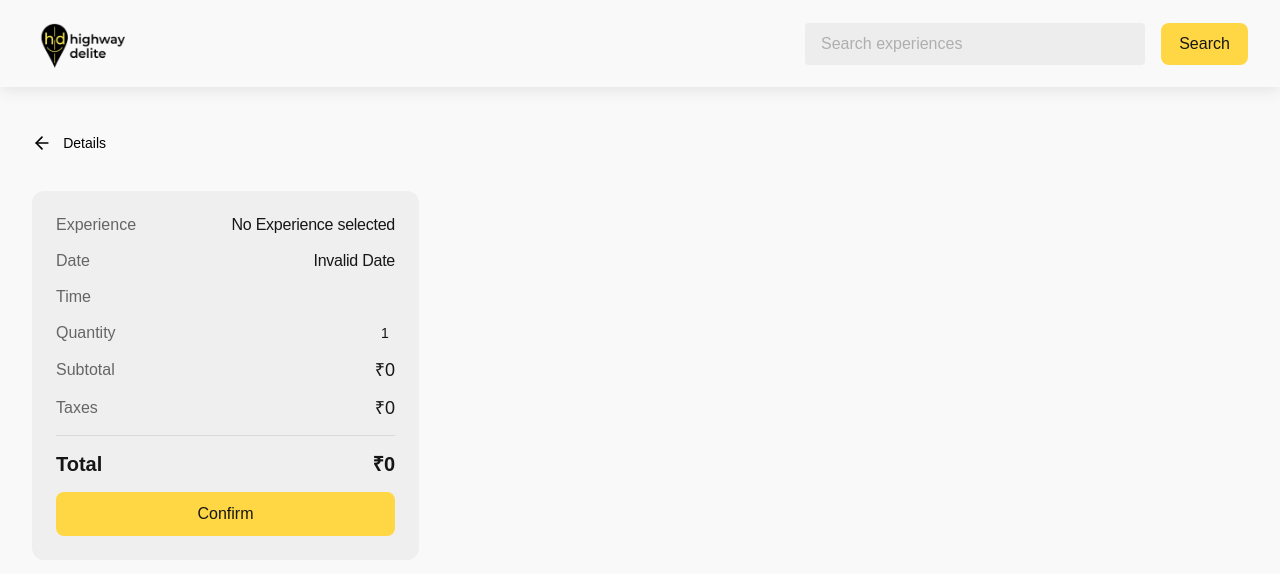
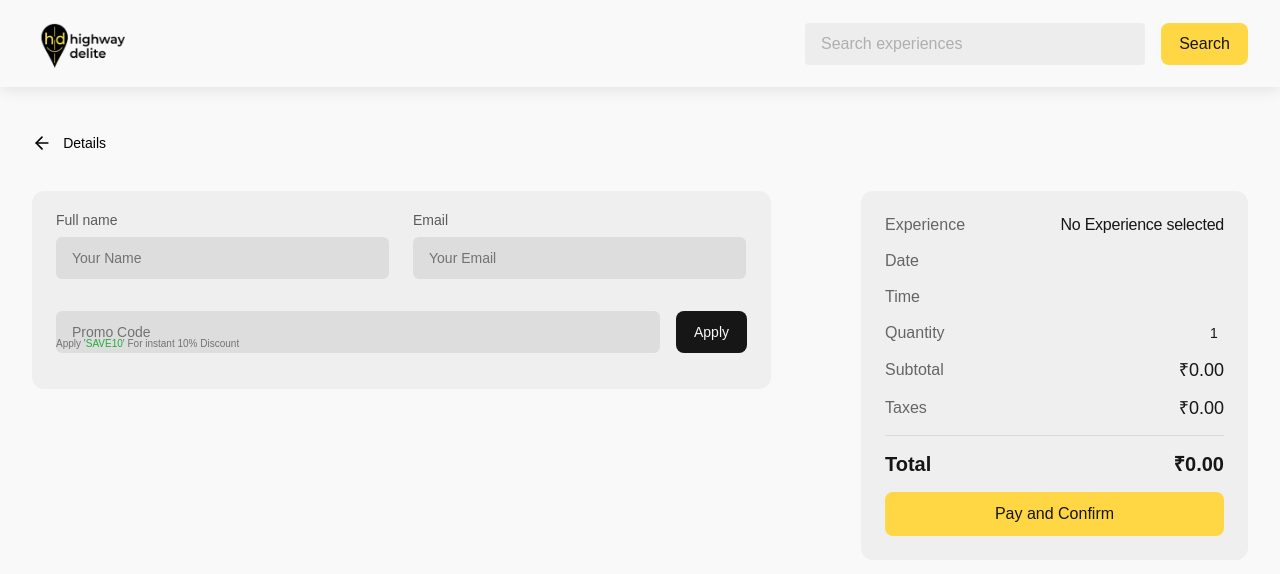
Before and after one commit to Mohfazam/BookIt, a Next.js app in the folder frontend/: page /experience/1/checkout in a window 1280 px wide. Shown: the top 574 px of the page. Built offline with nearby package versions, Linux system fonts and the light colour scheme.

Commit message:
Checkout Done

```diff
--- a/frontend/package.json
+++ b/frontend/package.json
@@ -8,6 +8,7 @@
     "start": "next start"
   },
   "dependencies": {
+    "axios": "^1.13.1",
     "lucide-react": "^0.548.0",
     "next": "16.0.1",
     "react": "19.2.0",
--- a/frontend/src/app/experience/[id]/checkout/page.tsx
+++ b/frontend/src/app/experience/[id]/checkout/page.tsx
@@ -1,5 +1,5 @@
 "use client";
-
+import axios from "axios";
 import { ArrowLeft, Minus, Plus } from "lucide-react";
 import { useEffect, useState } from "react";
 import { useRouter } from "next/navigation";
@@ -7,8 +7,15 @@ import { useRouter } from "next/navigation";
 export default function CheckoutPage() {
   const [experience, setExperience] = useState<any>(null);
   const [quantity, setQuantity] = useState(1);
+  const [name, setName] = useState("");
+  const [email, setEmail] = useState("");
+  const [promo, setPromo] = useState("");
+  const [validPromo, setValidPromo] = useState(false);
+  const [promoData, setPromoData] = useState<any>(null);
+  const [discount, setDiscount] = useState(0);
+  const [isLoading, setIsLoading] = useState(false);
+  const [promoError, setPromoError] = useState("");
   const router = useRouter();
-
 
   useEffect(() => {
     const storedData = localStorage.getItem("bookingData");
@@ -18,28 +25,138 @@ export default function CheckoutPage() {
     }
   }, []);
 
-
-  const handleQuantityChange = (change: number) => {
-    const newQuantity = quantity + change;
-    if (newQuantity >= 1) {
-      setQuantity(newQuantity);
-    }
-  };
-
   const title = experience?.experience || "No Experience selected";
   const date = experience?.selectedDate;
   const time = experience?.selectedTime;
   const subtotal = experience?.subtotal || 0;
   const taxes = experience?.taxes || 0;
-const total = experience?.totalPrice || 0;
-const price = subtotal / (experience?.quantity || 1);
+  const baseTotal = experience?.totalPrice || 0;
 
 
+  const basePrice = experience?.basePrice || subtotal;
 
-  const handleConfirm = () => {
-    console.log("Booking confirmed:", { experience, quantity, total });
 
+  const displayTotal = baseTotal - discount;
+
+  const handlePromo = (e: React.ChangeEvent<HTMLInputElement>) => {
+    setPromo(e.target.value);
+    setPromoError("");
+  };
+
+  const handleName = (e: React.ChangeEvent<HTMLInputElement>) => {
+    setName(e.target.value);
+  };
+
+  const handleEmail = (e: React.ChangeEvent<HTMLInputElement>) => {
+    setEmail(e.target.value);
+  };
+
+  const validatePromo = async () => {
+    if (!promo.trim()) {
+      setPromoError("Please enter a promo code");
+      return;
+    }
+
+    try {
+      setIsLoading(true);
+      setPromoError("");
+      const response = await axios.get(
+        `https://bookitbackend.vercel.app/api/v1/public/promos/${promo}`
+      );
+
+      if (response.data.success && response.data.data.isActive) {
+        setValidPromo(true);
+        setPromoData(response.data.data);
+
+
+        let discountAmount = 0;
+        if (response.data.data.discountType === "FLAT") {
+          discountAmount = response.data.data.value;
+        } else if (response.data.data.discountType === "PERCENTAGE") {
+          discountAmount = (baseTotal * response.data.data.value) / 100;
+        }
+
+        setDiscount(discountAmount);
+      } else {
+        setPromoError("Invalid or inactive promo code");
+        setValidPromo(false);
+        setDiscount(0);
+      }
+    } catch (error) {
+      console.error("Promo validation error:", error);
+      setPromoError("Invalid promo code");
+      setValidPromo(false);
+      setDiscount(0);
+    } finally {
+      setIsLoading(false);
+    }
+  };
+
+  const handleConfirm = async () => {
+
+    if (!name.trim()) {
+      alert("Please enter your full name");
+      return;
+    }
+
+    if (!email.trim() || !email.includes("@")) {
+      alert("Please enter a valid email address");
+      return;
+    }
+
+    if (!experience?.experienceId || !experience?.slotId) {
+      alert("Booking data is incomplete. Please go back and select your experience again.");
+      return;
+    }
+
+    try {
+      setIsLoading(true);
+
+      // Backend expects the BASE experience price (without taxes)
+      // If promo is applied, calculate the discounted base price
+      let priceToSend = basePrice;
+
+      if (validPromo && promoData) {
+        if (promoData.discountType === "PERCENTAGE") {
+          priceToSend = basePrice * (1 - promoData.value / 100);
+        } else if (promoData.discountType === "FLAT") {
+          priceToSend = basePrice - promoData.value;
+        }
+      }
+
+      const bookingData = {
+        experienceId: experience.experienceId,
+        slotId: experience.slotId,
+        fullName: name,
+        email: email,
+        totalPrice: parseFloat(priceToSend.toFixed(2)),
+        ...(validPromo && promoData ? { promoCode: promoData.code } : {}),
+      };
+
+      console.log("Booking data being sent:", bookingData);
+      console.log("Debug - basePrice:", basePrice, "priceToSend:", priceToSend);
+
+      const response = await axios.post(
+        "https://bookitbackend.vercel.app/api/v1/public/bookings",
+        bookingData
+      );
+
+      if (response.data) {
+        console.log("Booking confirmed:", response.data);
+        alert(`Booking confirmed: ${response.data}`);
+        localStorage.setItem("confirmationData", JSON.stringify(response.data));
         router.push("/confirmation");
+      }
+    } catch (error: any) {
+      console.error("Booking error:", error);
+      if (error.response?.data?.error) {
+        alert(`Booking failed: ${error.response.data.error}\nExpected: ${error.response.data.expectedPrice}`);
+      } else {
+        alert("An error occurred while processing your booking. Please try again.");
+      }
+    } finally {
+      setIsLoading(false);
+    }
   };
 
   return (
@@ -56,10 +173,75 @@ const price = subtotal / (experience?.quantity || 1);
           </button>
         </div>
 
+        <div className="flex justify-between">
+          <div className="w-[739px] h-[198px] px-[24px] py-[20px] rounded-[12px] bg-[#EFEFEF] flex flex-col gap-[32px]">
+            <div className="flex gap-[24px]">
+              <div className="flex flex-col w-[333px] h-[68px] gap-[8px]">
+                <span className="text-[#5B5B5B] leading-[18px] text-[14px]">
+                  Full name
+                </span>
+                <input
+                  type="text"
+                  placeholder="Your Name"
+                  value={name}
+                  className="w-[333px] h-[42px] px-[16px] py-[12px] rounded-[6px] bg-[#DDDDDD] text-[14px] leading-[18px] text-[#161616] placeholder:text-[#727272]"
+                  onChange={handleName}
+                />
+              </div>
+
+              <div className="flex flex-col w-[333px] h-[68px] gap-[8px]">
+                <span className="text-[#5B5B5B] leading-[18px] text-[14px]">
+                  Email
+                </span>
+                <input
+                  type="email"
+                  placeholder="Your Email"
+                  value={email}
+                  className="w-[333px] h-[42px] px-[16px] py-[12px] rounded-[6px] bg-[#DDDDDD] text-[14px] leading-[18px] text-[#161616] placeholder:text-[#727272]"
+                  onChange={handleEmail}
+                />
+              </div>
+            </div>
+            <span className="text-[#727272] text-[10px] block absolute top-[42%]">
+              Apply <span className="text-[#24AC39]">'SAVE10'</span> For instant
+              10% Discount
+            </span>
+            <div className="flex gap-[24px]">
+              <div className="flex w-[691px] flex-col gap-[8px]">
+                <div className="flex gap-4">
+                  <input
+                    type="text"
+                    placeholder="Promo Code"
+                    value={promo}
+                    disabled={validPromo}
+                    className="w-[604px] h-[42px] px-[16px] py-[12px] rounded-[6px] bg-[#DDDDDD] text-[14px] leading-[18px] text-[#161616] placeholder:text-[#727272] disabled:opacity-60"
+                    onChange={handlePromo}
+                  />
+                  <button
+                    onClick={validatePromo}
+                    disabled={isLoading || validPromo}
+                    className="w-[71px] h-[42px] px-[16px] py-[12px] rounded-[8px] bg-[#161616] text-[14px] leading-[18px] text-[#F9F9F9] disabled:opacity-50 disabled:cursor-not-allowed hover:bg-[#2a2a2a] transition-colors"
+                  >
+                    {validPromo ? "Applied" : "Apply"}
+                  </button>
+                </div>
+                {promoError && (
+                  <span className="text-red-500 text-[12px] leading-[16px]">
+                    {promoError}
+                  </span>
+                )}
+                {validPromo && (
+                  <span className="text-[#24AC39] text-[12px] leading-[16px]">
+                    ✓ Promo code applied! You saved ₹{discount.toFixed(2)}
+                  </span>
+                )}
+              </div>
+            </div>
+          </div>
+
           {/* Checkout Card */}
           <div className="flex flex-col lg:flex-row gap-4 lg:gap-8">
             <div className="w-full lg:w-[387px] px-[24px] py-[24px] rounded-[12px] bg-[#EFEFEF] flex flex-col gap-4">
-
               <div className="w-full flex justify-between items-center">
                 <span className="block text-[16px] leading-[20px] text-[#656565] font-normal">
                   Experience
@@ -69,13 +251,16 @@ const price = subtotal / (experience?.quantity || 1);
                 </span>
               </div>
 
-
               <div className="w-full flex justify-between items-center">
                 <span className="block text-[16px] leading-[20px] text-[#656565] font-normal">
                   Date
                 </span>
                 <span className="text-[16px] leading-[20px] text-[#161616] -tracking-[0.25px] text-right">
-                <p>{new Date(date).toLocaleDateString('en-GB').replace(/\//g, '-')}</p>
+                  <p>
+                    {date && new Date(date)
+                      .toLocaleDateString("en-GB")
+                      .replace(/\//g, "-")}
+                  </p>
                 </span>
               </div>
 
@@ -93,61 +278,65 @@ const price = subtotal / (experience?.quantity || 1);
                   Quantity
                 </span>
                 <div className="text-[18px] leading-[22px] text-[#161616] flex items-center gap-2">
-
                   <span className="block min-w-[20px] text-center text-[14px] leading-[14px]">
                     {quantity}
                   </span>
-
                 </div>
               </div>
-
-
-
 
               <div className="w-full flex justify-between items-center">
                 <span className="block text-[16px] leading-[20px] text-[#656565]">
                   Subtotal
                 </span>
                 <span className="text-[18px] leading-[22px] text-[#161616] text-right">
-                ₹{subtotal}
+                  ₹{subtotal.toFixed(2)}
                 </span>
               </div>
-
 
               <div className="w-full flex justify-between items-center">
                 <span className="block text-[16px] leading-[20px] text-[#656565]">
                   Taxes
                 </span>
                 <span className="text-[18px] leading-[22px] text-[#161616] text-right">
-                ₹{taxes}
+                  ₹{taxes.toFixed(2)}
                 </span>
               </div>
 
+              {validPromo && discount > 0 && (
+                <div className="w-full flex justify-between items-center">
+                  <span className="block text-[16px] leading-[20px] text-[#24AC39]">
+                    Discount ({promoData?.code})
+                  </span>
+                  <span className="text-[18px] leading-[22px] text-[#24AC39] text-right">
+                    -₹{discount.toFixed(2)}
+                  </span>
+                </div>
+              )}
 
               <div className="w-full h-[1px] bg-[#D9D9D9]" />
-
 
               <div className="w-full flex justify-between items-center">
                 <span className="block text-[20px] leading-[24px] font-bold text-[#161616]">
                   Total
                 </span>
                 <span className="text-[20px] leading-[24px] text-[#161616] font-bold text-right">
-                ₹{total}
+                  ₹{displayTotal.toFixed(2)}
                 </span>
               </div>
 
-
               <button
                 onClick={handleConfirm}
+                disabled={isLoading}
                 className="w-full h-[44px] rounded-[8px] bg-[#FFD643] hover:bg-[#ffc107] transition-colors flex items-center justify-center hover:cursor-pointer disabled:opacity-50 disabled:cursor-not-allowed"
               >
                 <span className="font-normal text-[#161616] text-center">
-                Confirm
+                  {isLoading ? "Processing..." : "Pay and Confirm"}
                 </span>
               </button>
             </div>
           </div>
         </div>
       </div>
+    </div>
   );
 }
```
Also changed, not shown: 1 other file (tests, documents, lock files or other folders). Lines whose indentation alone changed are shown as unchanged.
